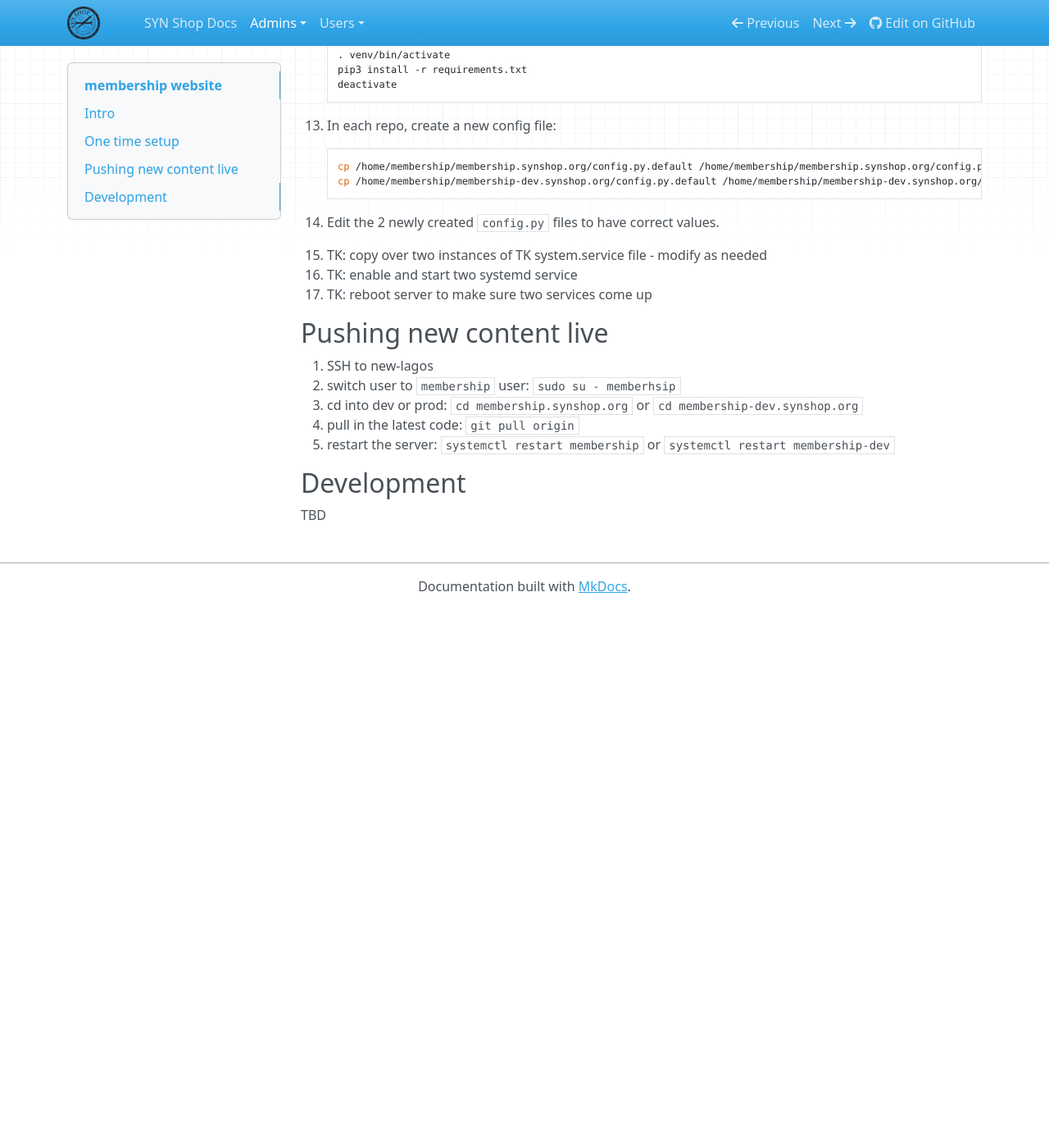
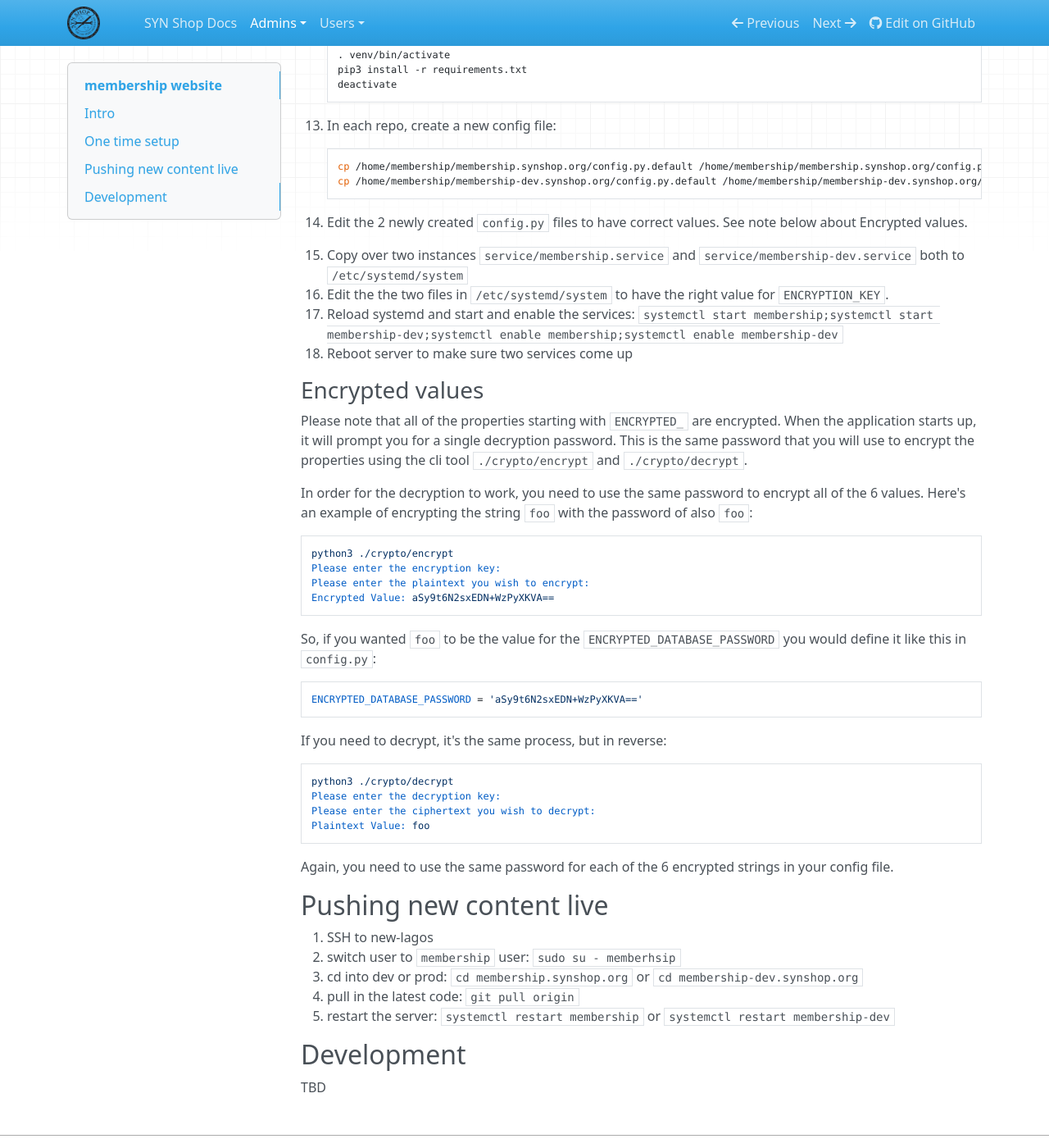
Before and after one commit to synshop/rtfm, an MkDocs documentation site: the page built from docs/admins/membership.md, in a window 1280 px wide and 1400 px high, scrolled down 2989 px. Shown: the whole window at 82% size. Built offline with MkDocs 1.6.1, drawn with Linux system fonts in a browser that asks for light colours; nearby versions of some CDN libraries; before the commit the page ends 3732 px from its top, so only the background shows below that.

Commit message:
add final steps, add info about crypto from ShopID

```diff
--- a/docs/admins/membership.md
+++ b/docs/admins/membership.md
@@ -74,10 +74,35 @@ Membership is hosted at both membership.synshop.org and membership-dev.synshop.o
         cp /home/membership/membership.synshop.org/config.py.default /home/membership/membership.synshop.org/config.py
         cp /home/membership/membership-dev.synshop.org/config.py.default /home/membership/membership-dev.synshop.org/config.py
 
-14. Edit the 2 newly created `config.py` files to have correct values.
-15. TK: copy over two instances of TK system.service file - modify as needed
-16. TK: enable and start two systemd service
-17. TK: reboot server to make sure two services come up
+14. Edit the 2 newly created `config.py` files to have correct values. See note below about Encrypted values.
+15. Copy over two instances `service/membership.service` and `service/membership-dev.service` both to `/etc/systemd/system`
+16. Edit the the two files in `/etc/systemd/system`  to have the right value for `ENCRYPTION_KEY`.
+17. Reload systemd and start and enable the services: `systemctl start membership;systemctl start membership-dev;systemctl enable membership;systemctl enable membership-dev`
+18. Reboot server to make sure two services come up
+
+### Encrypted values
+
+Please note that all of the properties starting with `ENCRYPTED_` are encrypted.  When the application starts up, it will prompt you for a single decryption password.  This is the same password that you will use to encrypt the properties using the cli tool `./crypto/encrypt` and `./crypto/decrypt`.
+
+In order for the decryption to work, you need to use the same password to encrypt all of the 6 values. Here's an example of encrypting the string `foo` with the password of also `foo`:
+
+    python3 ./crypto/encrypt
+    Please enter the encryption key:
+    Please enter the plaintext you wish to encrypt:
+    Encrypted Value: aSy9t6N2sxEDN+WzPyXKVA==
+
+So, if you wanted `foo` to be the value for the `ENCRYPTED_DATABASE_PASSWORD` you would define it like this in `config.py`:
+
+    ENCRYPTED_DATABASE_PASSWORD = 'aSy9t6N2sxEDN+WzPyXKVA=='
+
+If you need to decrypt, it's the same process, but in reverse:
+
+    python3 ./crypto/decrypt
+    Please enter the decryption key:
+    Please enter the ciphertext you wish to decrypt:
+    Plaintext Value: foo
+
+Again, you need to use the same password for each of the 6 encrypted strings in your config file.
 
 ## Pushing new content live
 
```
